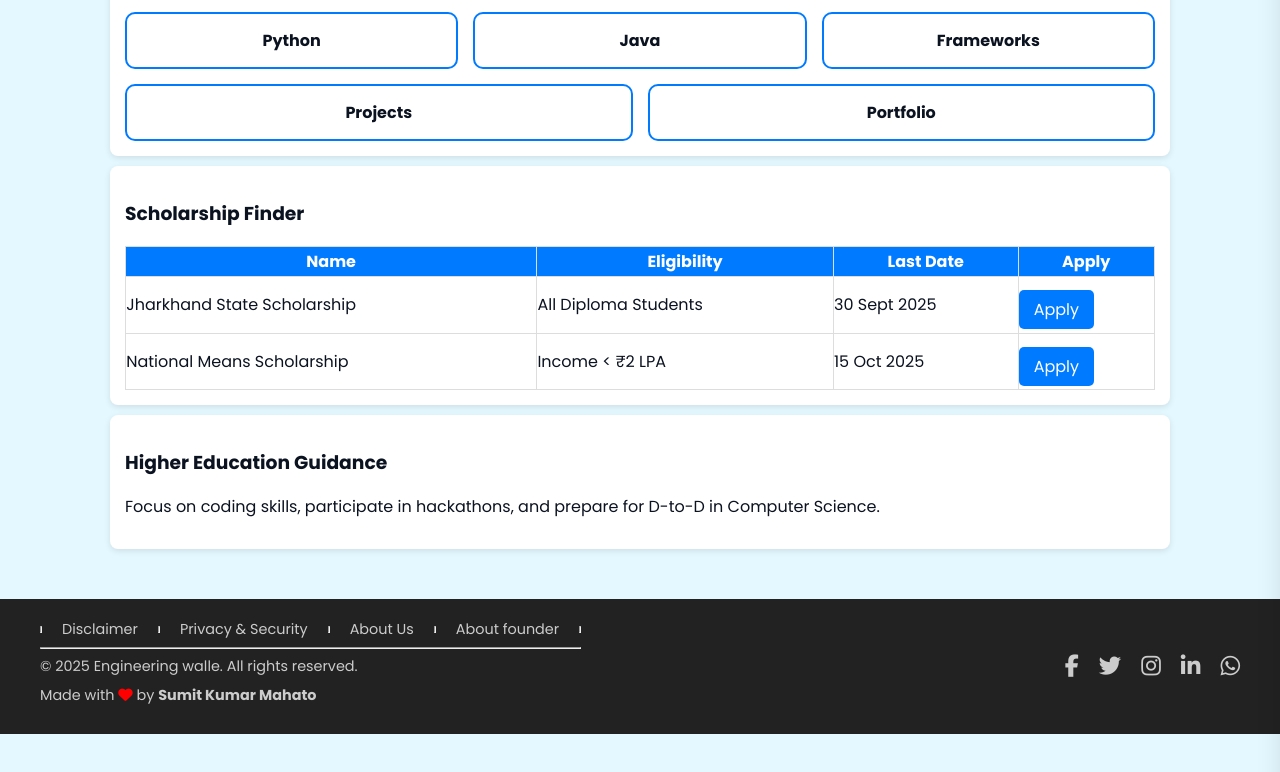
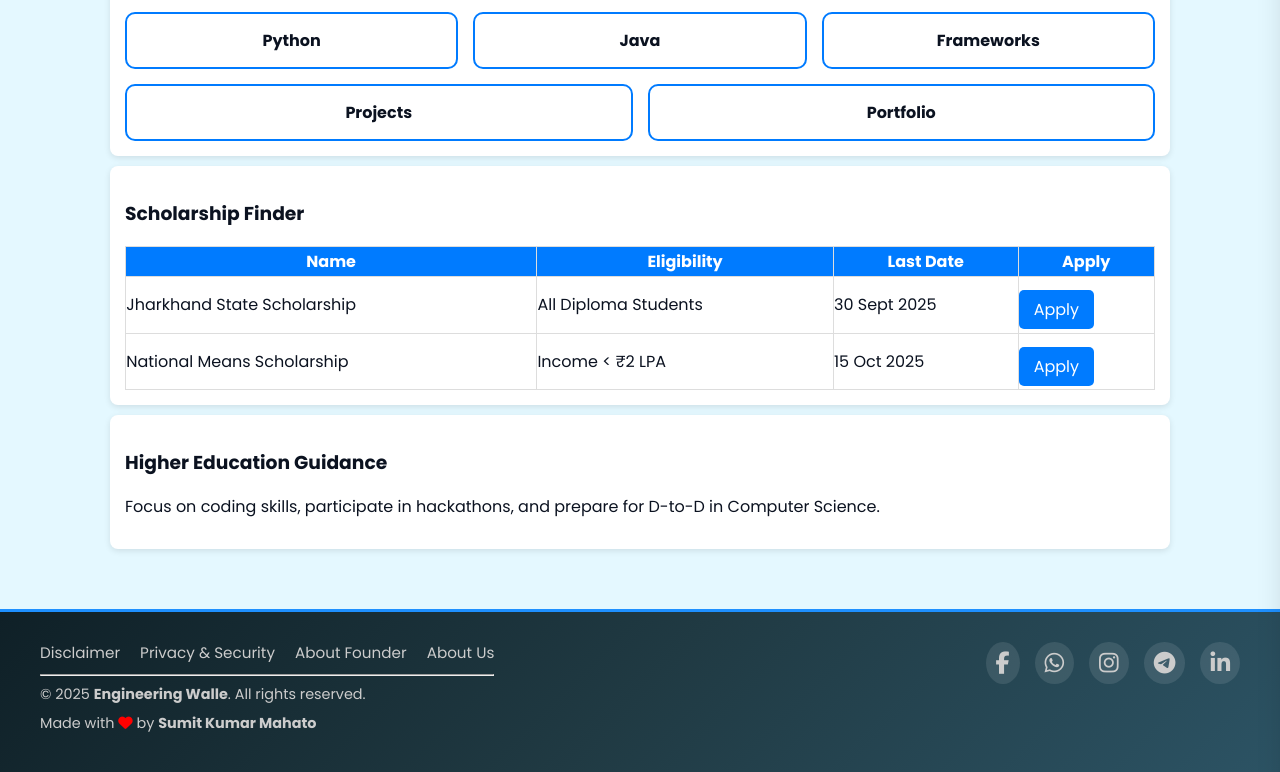
Before and after one commit to Engineering-Walle/01, a plain HTML site: page roadmaps.html in a window 1280 px wide. Shown: the part 345-1117 px from the top of the page. Before the commit the page ends 1079 px from the top, so only its background shows below. Drawn offline with Linux system fonts and the light colour scheme; a script that the page names is missing.

Commit message:
Update roadmaps.html

```diff
--- a/roadmaps.html
+++ b/roadmaps.html
@@ -284,61 +284,136 @@ body {
     }
      /* footer */
 
+/* base footer */
+
   .footer {
-    background-color: #222;
+    background: linear-gradient(135deg, #0f2027, #203a43, #2c5364);
     color: #ccc;
-    padding: 20px 40px;
-    margin-top:20px;
+    padding: 30px 40px;
+    margin-top: 30px;
     display: flex;
     justify-content: space-between;
     flex-wrap: wrap;
-    align-items: center;
+    align-items: flex-start;
+    border-top: 3px solid #1e90ff;
   }
+
   .footer-left {
-    max-width: 100%;
+    max-width: 60%;
     font-size: 0.9rem;
   }
+
   .footer-left p {
-    margin: 0 0 8px 0;
+    margin: 8px 0;
   }
+
   .footer-links {
     display: flex;
     gap: 20px;
     flex-wrap: wrap;
+    margin-bottom: 10px;
   }
+
   .footer-links a {
     color: #ccc;
     text-decoration: none;
-    font-size: 0.9rem;
-    transition: color 0.3s ease;
+    font-size: 0.95rem;
+    font-weight: 500;
+    transition: color 0.3s ease, transform 0.3s ease;
+    position: relative;
   }
+
+  .footer-links a::after {
+    content: "";
+    position: absolute;
+    width: 0%;
+    height: 2px;
+    background: #1e90ff;
+    left: 0;
+    bottom: -4px;
+    transition: 0.3s;
+  }
+
   .footer-links a:hover {
     color: #1e90ff;
+    transform: translateY(-2px);
   }
+
+  .footer-links a:hover::after {
+    width: 100%;
+  }
+
   .footer-right {
     display: flex;
-    gap: 20px;
+    gap: 15px;
     font-size: 1.4rem;
   }
+
   .footer-right a {
     color: #ccc;
-    transition: color 0.3s ease;
+    transition: all 0.3s ease;
   }
+
   .footer-right a:hover {
     color: #1e90ff;
+    transform: scale(1.2);
+  }
+
+  .footer-right a i {
+    background: rgba(255,255,255,0.1);
+    padding: 10px;
+    border-radius: 50%;
+    transition: background 0.3s ease;
+  }
+
+  .footer-right a:hover i {
+    background: rgba(30,144,255,0.2);
   }
 
   /* Responsive */
-  @media (max-width: 600px) {
+  @media (max-width: 768px) {
     .footer {
       flex-direction: column;
-      align-items: flex-start;
-      gap: 15px;
+      gap: 20px;
+      text-align: left;
     }
     .footer-left {
       max-width: 100%;
     }
   }
+
+
+  /* Go To Top Button */
+    #goTopBtn {
+      position: fixed;
+      bottom: 30px;
+      right: 30px;
+      z-index: 100;
+      font-size: 18px;
+      background: rgba(255, 255, 255, 0.85);;
+      color: black;
+      border: none;
+      outline: none;
+      padding: 12px 18px;
+      border-radius: 1rem;
+      cursor: pointer;
+      box-shadow: 0 4px 10px rgba(0,0,0,0.2);
+      display: none; /* Hidden by default */
+      transition: 0.3s;
+    }
+
+    #goTopBtn:hover {
+      background: #4affff;
+      color:black;
+    }.chatbase-bot-button {
+  animation: glowBlink 1.5s infinite;
+}
+
+@keyframes glowBlink {
+  0% { box-shadow: 0 0 10px #00ffcc; }
+  50% { box-shadow: 0 0 20px #00ffcc, 0 0 40px #00ffcc; }
+  100% { box-shadow: 0 0 10px #00ffcc; }
+}
 </style>
 </head>
 <body>
@@ -436,31 +511,31 @@ body {
     <div class="card" id="guidanceSection"></div>
 
 </div>
- <footer class="footer">
+   <footer class="footer">
   <div class="footer-left">
     <div class="footer-links">
-        <hr>
       <a href="disclaimer.html">Disclaimer</a>
-      <hr>
       <a href="privacy-security.html">Privacy & Security</a>
-      <hr>
+      <a href="https://sumit-mahato-07.github.io/Portfolio/">About Founder</a>
       <a href="about-us.html">About Us</a>
-      <hr>
-      <a href="https://sumit-mahato-07.github.io/Portfolio/">About founder</a>
-      <hr>
     </div>
+<hr>
+    <p>© 2025 <strong>Engineering Walle</strong>. All rights reserved.</p>
+    <p>Made with <i class="fas fa-heart" style="color:red"></i> by <strong>Sumit Kumar Mahato</strong></p>
+  </div>
 
-    <hr>
-    <p>© 2025 Engineering walle. All rights reserved.</p><p>Made with <i class="fas fa-heart" style="color:red"></i> by <strong>Sumit Kumar Mahato</strong></p>
-  </div>
   <div class="footer-right">
     <a href="#" aria-label="Facebook" title="Facebook"><i class="fab fa-facebook-f"></i></a>
-    <a href="#" aria-label="Twitter" title="Twitter"><i class="fab fa-twitter"></i></a>
+    <a href="https://whatsapp.com/channel/0029Vb0ypa2ADTOIICOOlO2n" aria-label="WhatsApp" title="WhatsApp"><i class="fab fa-whatsapp"></i></a>
     <a href="#" aria-label="Instagram" title="Instagram"><i class="fab fa-instagram"></i></a>
+    <a href="https://t.me/engineeringwalle_jh" aria-label="Telegram" title="Telegram"><i class="fab fa-telegram"></i></a>
     <a href="#" aria-label="LinkedIn" title="LinkedIn"><i class="fab fa-linkedin-in"></i></a>
-    <a href="#" aria-label="Whatsapp" title="whatsapp"><i class="fab fa-whatsapp"></i></a>
   </div>
 </footer>
+
+<button onclick="goToTop()" id="goTopBtn"><i class="fas fa-arrow-up"></i></button>
+
+  <script src="script.js"></script>
 </body>
 </html>
 <script>
```
